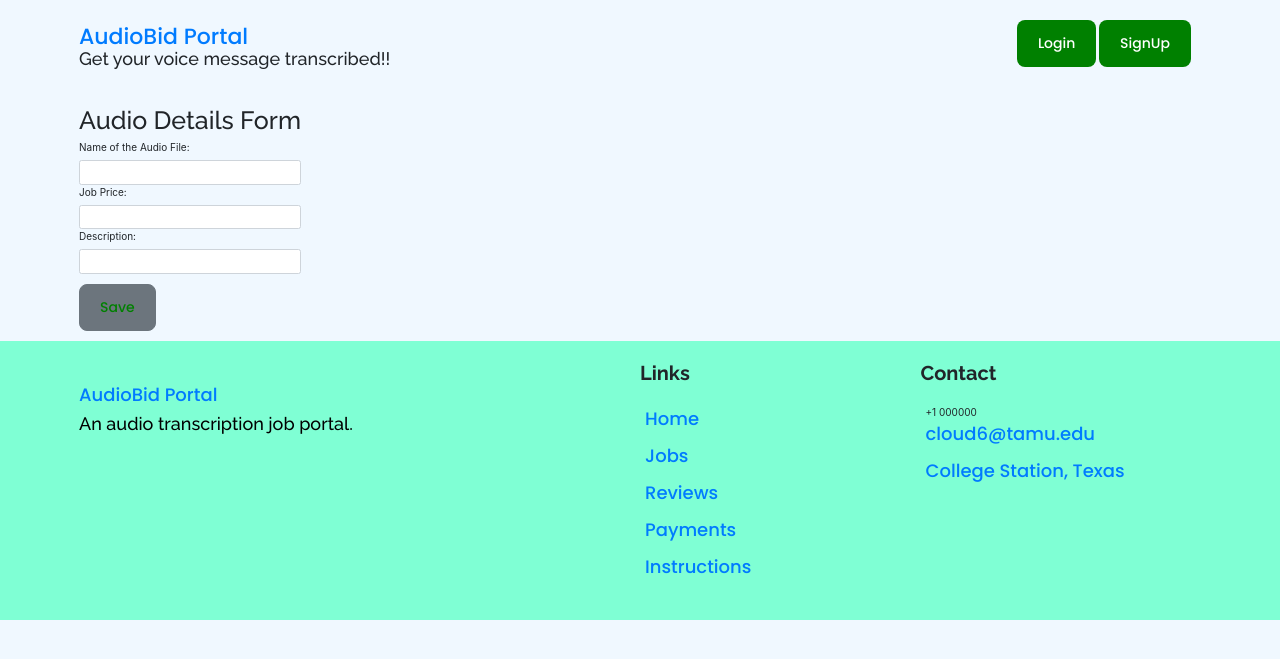
After one commit to vasunverma/Audio-Bid, a Django app: page /users/jobDetails in a window 1280 px wide. The commit adds this page. Shown: the top 659 px of the page. Run offline with Django 4.2, Linux system fonts and the light colour scheme; some libraries are stand-ins or nearby versions.

Commit message:
Commit_Jobs_Iteration2

```diff
--- a/users/templates/home/baseHome.html
+++ b/users/templates/home/baseHome.html
@@ -17,7 +17,9 @@
     {% block css %}
         <link rel="stylesheet" href="/static/css/homePage.css">
     {% endblock %}
-    {% block script %}{% endblock %}
+    {% block script %}
+        <script src="{{STATIC_URL}}js/plugins/jqBootstrapValidation.js"></script>
+    {% endblock %}
     <title>{% block title %} {% endblock %} </title>
 </head>
 <body>
--- /dev/null
+++ b/users/templates/jobs/jobDetails.html
@@ -0,0 +1,28 @@
+{% extends "home/baseHome.html" %}
+{% load static %}
+{% block title %} Jobs Page {% endblock title%}
+{% block content %}
+<div class="container">
+    <div class="row col-md-6 col-md-offset-3">
+        <div class="panel panel-primary">
+            <div class="panel-heading">
+                <h1>Audio Details Form</h1>
+            </div>
+            <div class="panel-body">
+                <form method="post" action="{%url 'jobDetails_url'%}">
+                    {% csrf_token %}
+                        <div class="form-group">
+                            <label for="audioName">Name of the Audio File:</label>
+                            <input type="text" class="form-control" name="audioName" id="audioName" >
+                            <label for="price">Job Price:</label>
+                            <input type="text" class="form-control" name="price" id="price" >
+                            <label for="description">Description:</label>
+                            <input type="text" class="form-control" name="description" id="description" >
+                        </div>
+                        <button type="submit" class="btn btn-secondary">Save</button>
+                </form>
+            </div>
+        </div>
+    </div>
+</div>
+{% endblock %}
--- a/users/urls.py
+++ b/users/urls.py
@@ -5,7 +5,8 @@ urlpatterns = [
     path('login', views.user_login, name='login_url'),
     path('signup', views.users_signup, name='signup_url'),
     path('profile', views.users_profile, name='profile_url'),
-    path('jobs/', views.users_jobs, name='jobs_url'),
+    path('jobs', views.users_jobs, name='jobs_url'),
+    path('jobDetails', views.users_jobDetails, name='jobDetails_url'),
     path('Reviews/', views.users_reviews, name='reviews_url'),
     path('Payments/', views.users_payments, name='payments_url'),
     path('instructions/', views.users_instructions, name='instructions_url'),
--- a/users/views.py
+++ b/users/views.py
@@ -4,6 +4,7 @@ from django.contrib.auth import authenticate, login
 from django.http import HttpResponseRedirect
 from django.contrib import messages
 from django.contrib.auth.forms import AuthenticationForm
+from .forms import JobForm
 import pytz
 
 
@@ -89,6 +90,26 @@ def users_jobs(request):
     else:
         return redirect('login_url')
 
+def users_jobDetails(request):
+    if request.method == 'POST':
+        form = JobForm(request.POST or None)
+        # form.initial['user']=user
+        # user = User.objects.filter(id = request.user.id)
+        # form.fields['user'].label = user
+        # print(form.fields['user'].label)
+        if form.is_valid():
+            form.save()
+            # form.fields['user'].label = user
+            # form.save()
+            # user = request.user
+            messages.success(request, ('Your Job has been saved successfully'))
+            return render(request, 'jobs/jobDetails.html', {})
+        else:
+            messages.success(request, ('Error creating Job. Please try again'))
+            return render(request, 'jobs/jobDetails.html', {})
+    else:
+        return render(request, 'jobs/jobDetails.html', {})
+
 
 def users_reviews(request):
     if request.user.is_authenticated:
```
Also changed, not shown: users/forms.py (+5 -2 lines), users/models.py (+15 -13 lines), users/templates/jobs/jobs.html (+36 -0 lines).
